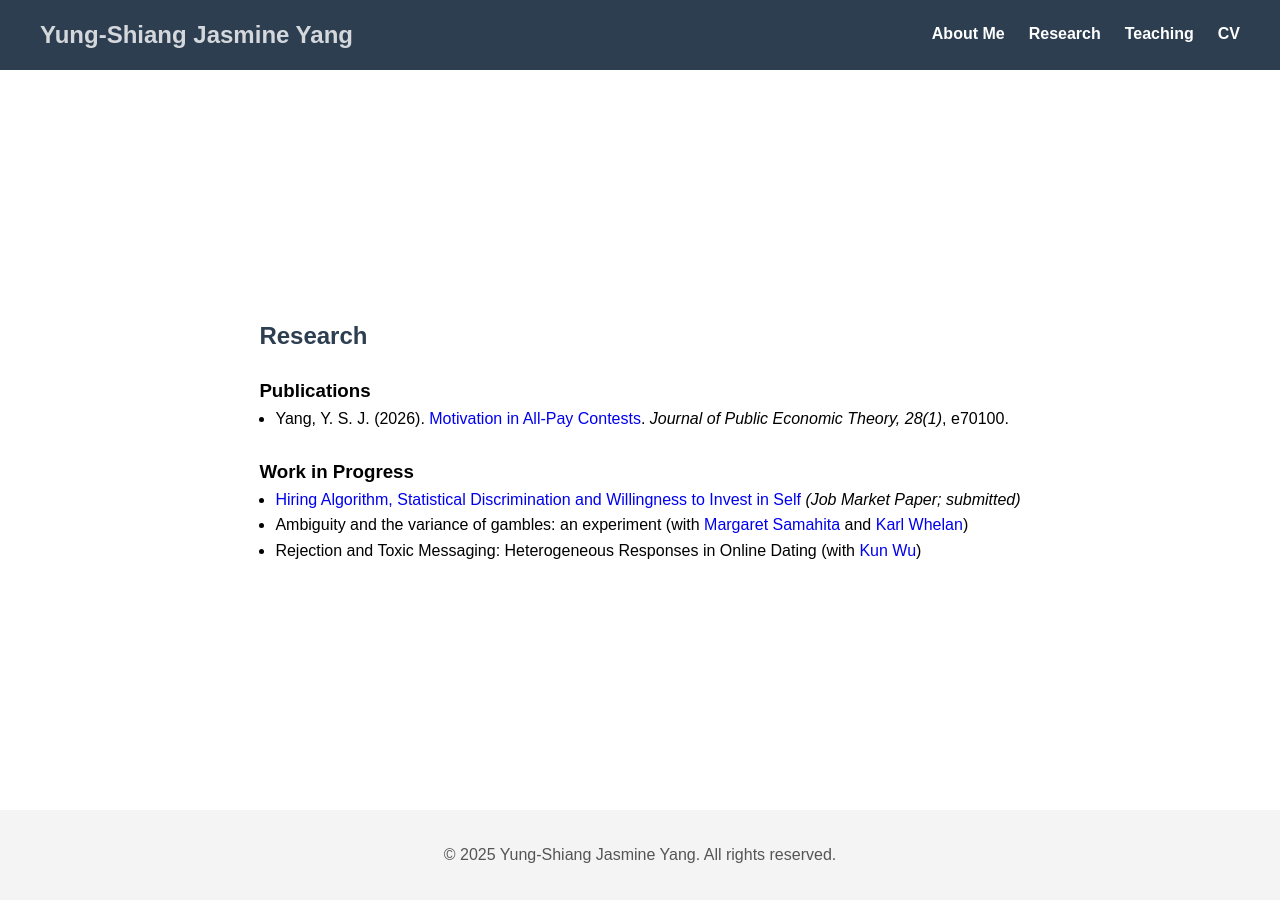
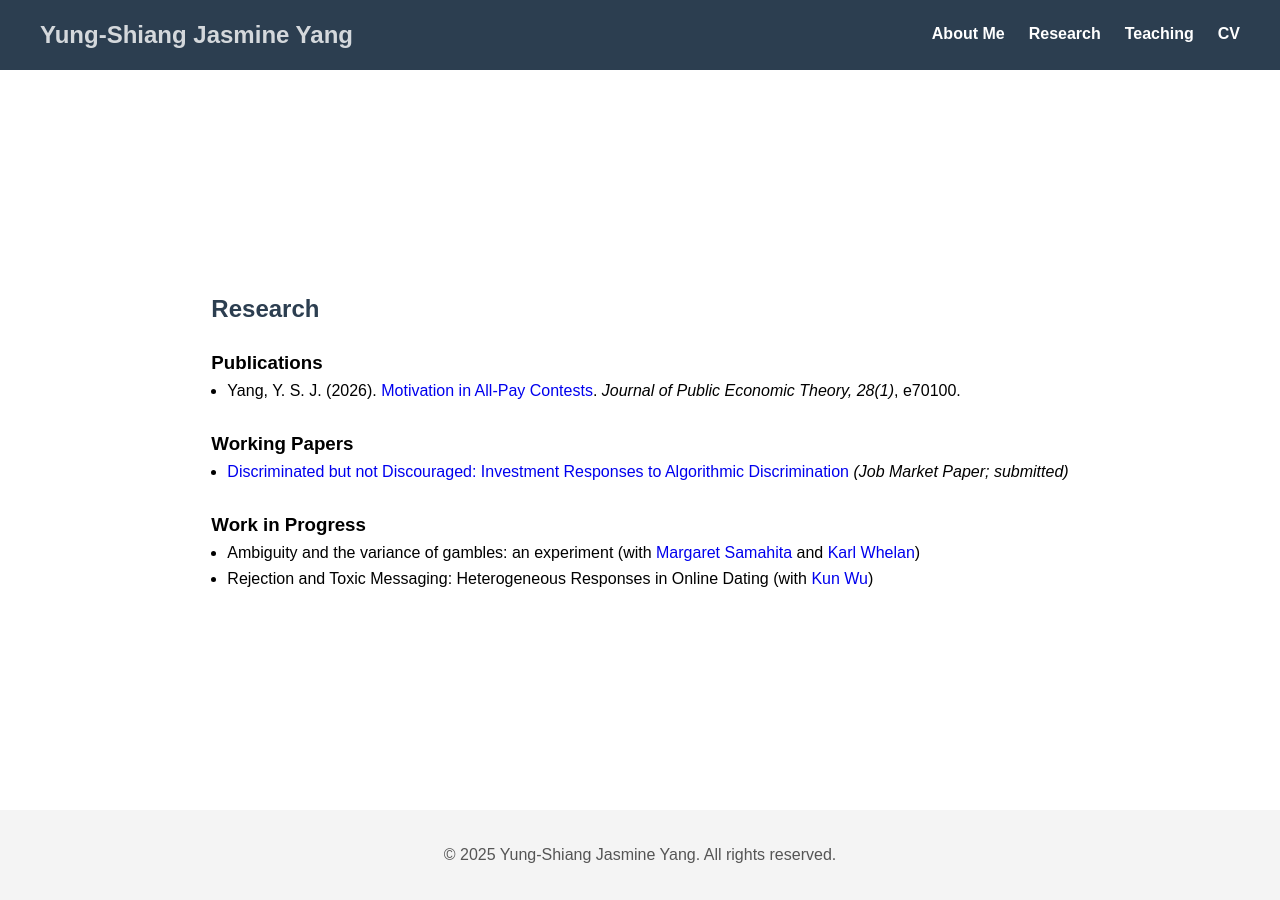
Before and after one commit to Y-SJasmineYang/y-sjasmineyang.github.io, a Jekyll site: the page built from research.html, in a window 1280 px wide. Built offline with Jekyll 4.4.1, drawn with Linux system fonts in a browser that asks for light colours.

Commit message:
Update research.html

```diff
--- a/research.html
+++ b/research.html
@@ -10,9 +10,13 @@ permalink: /research/
   <li>Yang, Y. S. J. (2026). <a href="https://onlinelibrary.wiley.com/doi/full/10.1111/jpet.70100?casa_token=VRwF86nnGVAAAAAA%3ATjK0ti9Db6R-QIYXSBSLRvMDrhNIsfx9l4mfmCWLKckkIZUBNZ0xMLPzxH2WNGyCIiws6k2FRHRJDSSw">Motivation in All‐Pay Contests</a>. <i>Journal of Public Economic Theory, 28(1)</i>, e70100.</li>
 </ul>
 <br>
+<h3>Working Papers</h3>
+<ul>
+  <li><a href="https://y-sjasmineyang.github.io/src/Discriminated but not Discouraged.pdf" target="_blank" rel="noopener noreferrer">Discriminated but not Discouraged: Investment Responses to Algorithmic Discrimination</a> <i>(Job Market Paper; submitted)</i></li>
+</ul>
+<br>
 <h3>Work in Progress</h3>
 <ul>
-  <li><a href="https://y-sjasmineyang.github.io/src/Hiring Algorithm.pdf" target="_blank" rel="noopener noreferrer">Hiring Algorithm, Statistical Discrimination and Willingness to Invest in Self</a> <i>(Job Market Paper; submitted)</i></li>
   <li>Ambiguity and the variance of gambles: an experiment (with <a href="https://msamahita.github.io/" target="_blank" rel="noopener noreferrer">Margaret Samahita</a> and <a href="https://www.karlwhelan.com/" target="_blank" rel="noopener noreferrer">Karl Whelan</a>)</li>
   <li>Rejection and Toxic Messaging: Heterogeneous Responses in Online Dating (with <a href="https://sites.google.com/view/wukun" target="_blank" rel="noopener noreferrer">Kun Wu</a>)</li>
 
```
